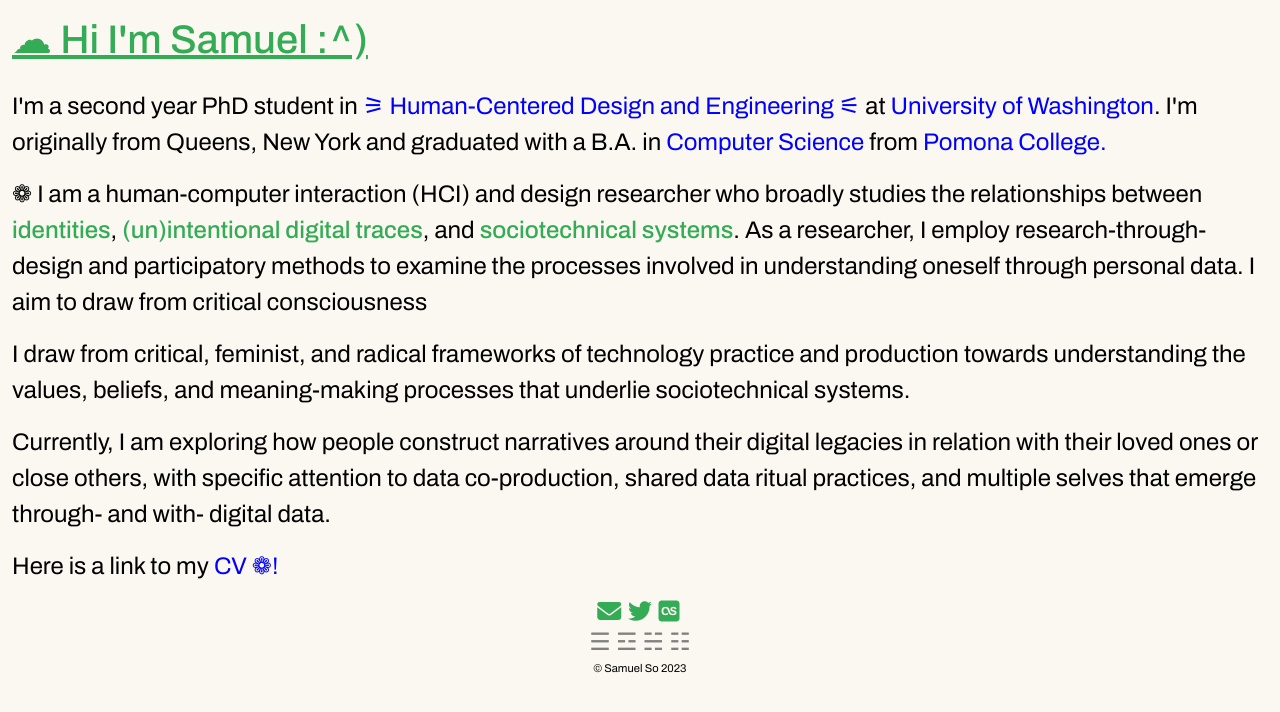
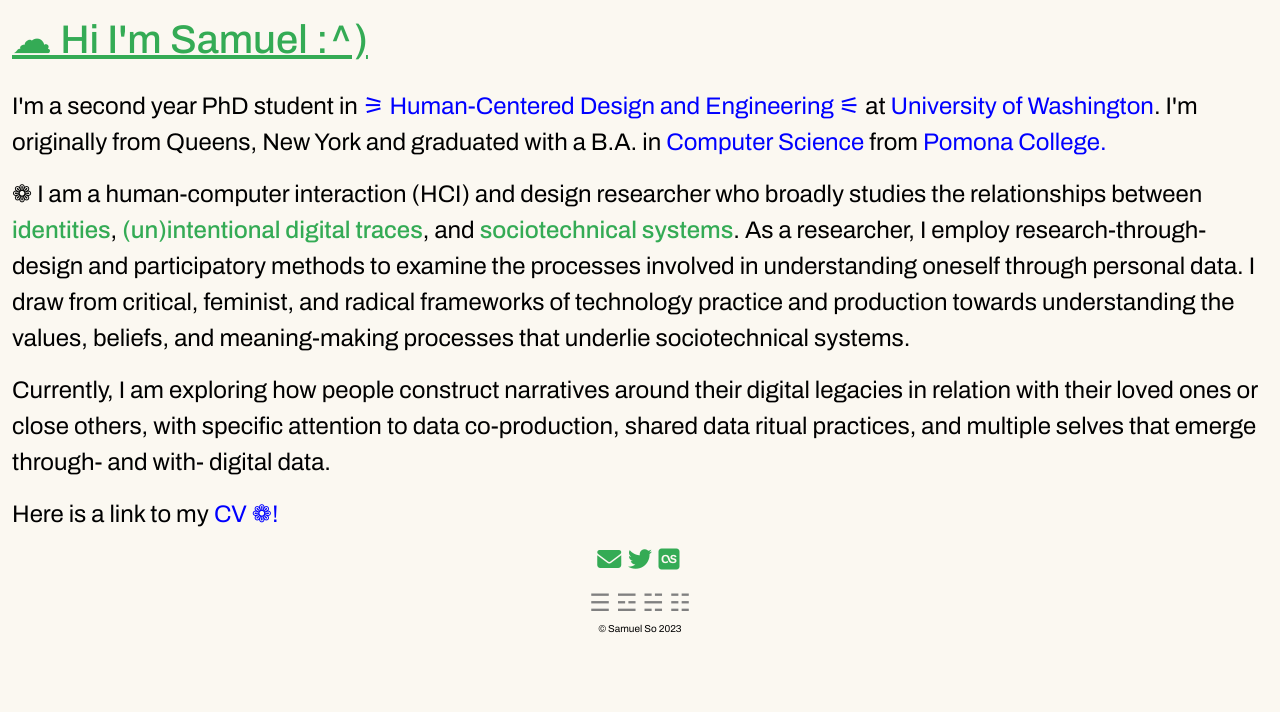
Before and after one commit to samesoul/samesoul.github.io, a plain HTML site: page index.html in a window 1280 px wide. Drawn offline with nearby package versions, Linux system fonts and the light colour scheme.

Commit message:
added files

```diff
--- a/index.html
+++ b/index.html
@@ -52,10 +52,7 @@
 
           <p>
             &#10049; I am a human-computer interaction (HCI) and design researcher who broadly studies the relationships between <strong>identities</strong>, <strong>(un)intentional digital traces</strong>, and <strong>sociotechnical systems</strong>.
-            As a researcher, I employ research-through-design and participatory methods to examine the processes involved in understanding oneself through personal data. I aim to draw from critical consciousness
-          </p>
-
-          <p> I draw from critical, feminist, and radical frameworks of technology practice and production towards understanding the values, beliefs, and meaning-making processes that underlie sociotechnical systems.  </p>
+            As a researcher, I employ research-through-design and participatory methods to examine the processes involved in understanding oneself through personal data. I draw from critical, feminist, and radical frameworks of technology practice and production towards understanding the values, beliefs, and meaning-making processes that underlie sociotechnical systems.  </p>
 
           <p>
             Currently, I am exploring how people construct narratives around their digital legacies in relation with their loved ones or close others, with specific attention to data co-production, shared data ritual practices, and multiple selves that emerge through- and with- digital data.
--- a/style.css
+++ b/style.css
@@ -89,19 +89,18 @@ p {
 
 #footer #copyright {
 	color: black;
-	font-size: 70%;
+	font-size: 10px;
 	font-weight:400;
-
 }
 
 #footer {
-
 	clear: both;
+	margin-top: 1%;
 }
 
 #footer p{
 	color: grey;
 	font-weight: 300;
 	text-align: center;
-	margin:0px;
+	margin: 0px;
 }
```
Also changed, not shown: 1 other file.
